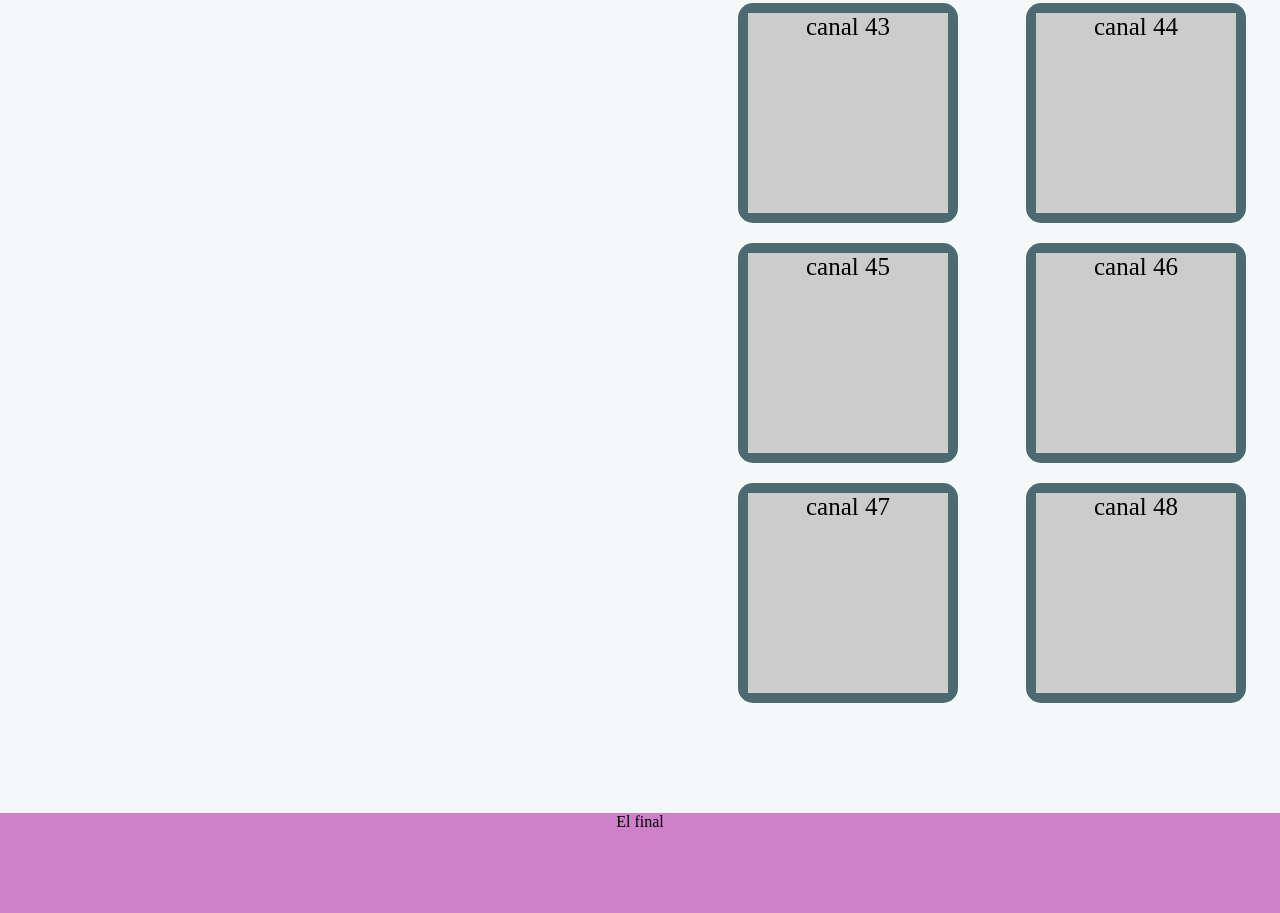
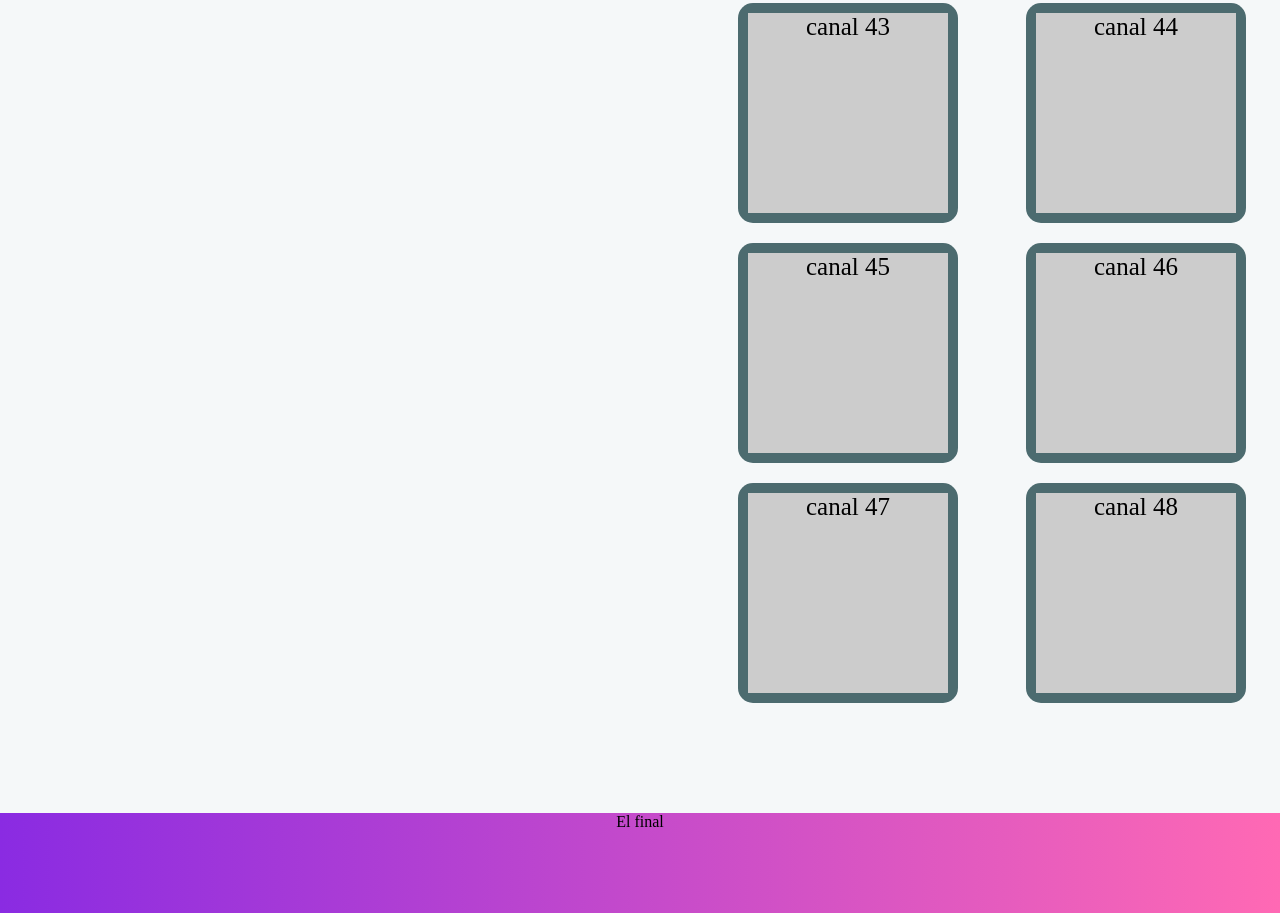
Before and after one commit to DagdAA/aver, a plain HTML site: page index.html in a window 1280 px wide. Shown: the part 5193-6106 px from the top of the page. Drawn offline with nearby package versions, Linux system fonts and the light colour scheme.

Commit message:
Update stilos.css

```diff
--- a/stilos.css
+++ b/stilos.css
@@ -67,5 +67,5 @@ footer{
   max-width: 100 %;
   min-height: 100px;
   max-height: 200px;
-  background-color: #CE81C9;
+  background: linear-gradient(to right, #8A2BE2, #FF69B4);
 }
```
